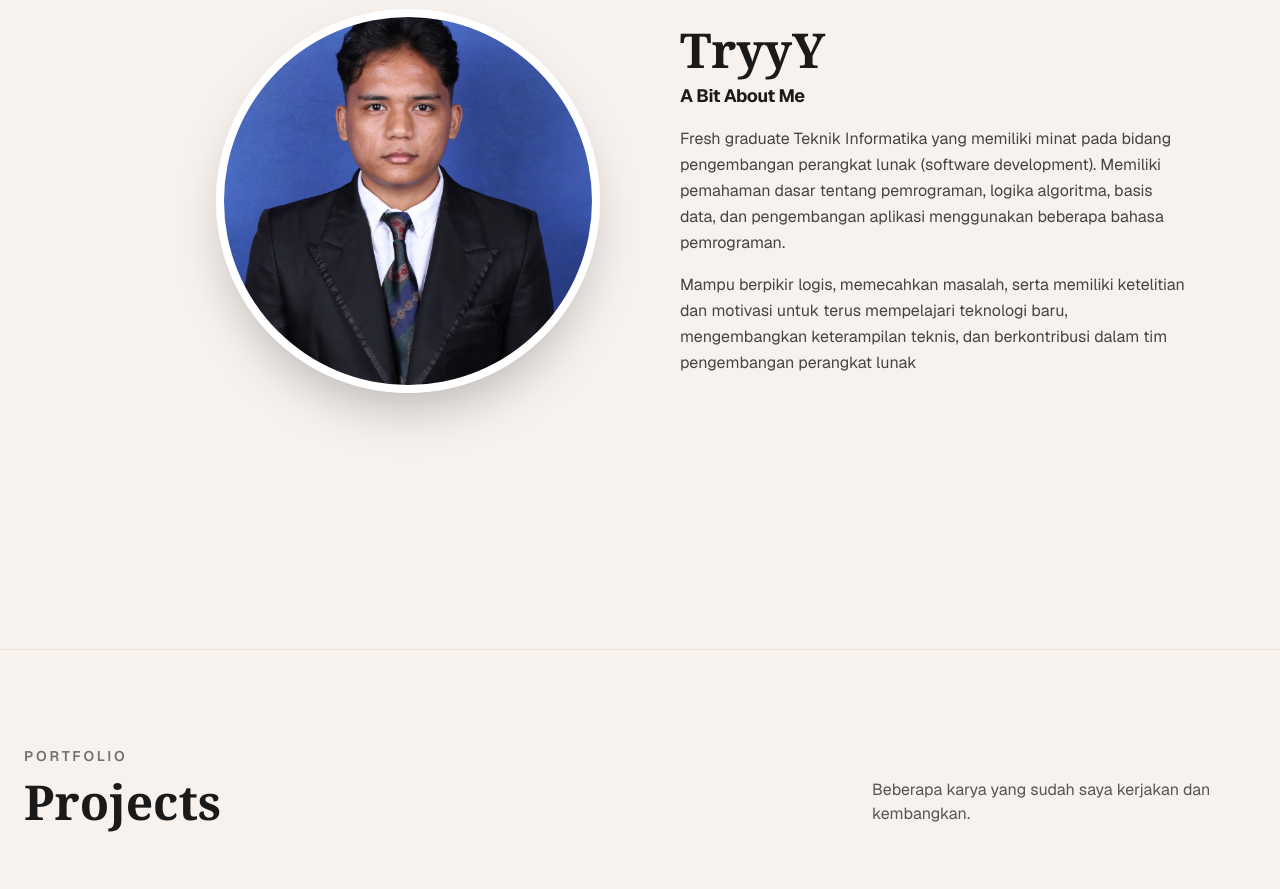
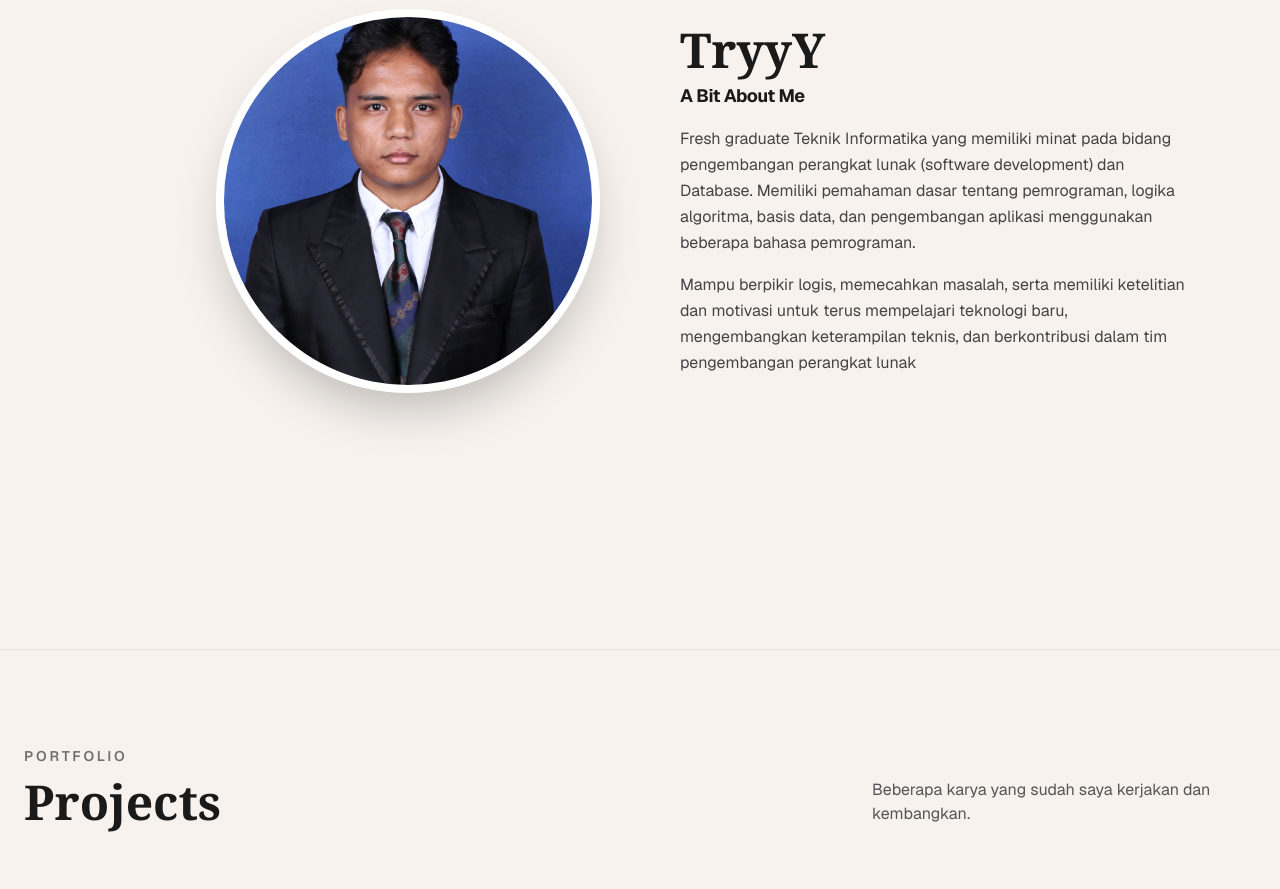
Before and after one commit to TryBonari/portofolio, a Next.js app: page / in a window 1280 px wide. Shown: the part 1040-1929 px from the top of the page. Built offline with nearby package versions, Linux system fonts and the light colour scheme.

Commit message:
about fix

```diff
--- a/page/about.tsx
+++ b/page/about.tsx
@@ -53,7 +53,7 @@ export function About() {
           <h2 className="text-4xl md:text-5xl font-serif font-bold text-[#1a1a1a] mb-2">TryyY</h2>
           <h3 className="text-lg font-bold text-[#1a1a1a] mb-4 tracking-tight">A Bit About Me</h3>
           <div className="space-y-4 text-[#444444] text-base leading-relaxed font-sans">
-            <p>Fresh graduate Teknik Informatika yang memiliki minat pada bidang pengembangan perangkat lunak (software development). Memiliki pemahaman dasar tentang pemrograman, logika algoritma, basis data, dan pengembangan aplikasi menggunakan beberapa bahasa pemrograman.</p>
+            <p>Fresh graduate Teknik Informatika yang memiliki minat pada bidang pengembangan perangkat lunak (software development) dan Database. Memiliki pemahaman dasar tentang pemrograman, logika algoritma, basis data, dan pengembangan aplikasi menggunakan beberapa bahasa pemrograman.</p>
             <p>Mampu berpikir logis, memecahkan masalah, serta memiliki ketelitian dan motivasi untuk terus mempelajari teknologi baru, mengembangkan keterampilan teknis, dan berkontribusi dalam tim pengembangan perangkat lunak</p>
           </div>
         </div>
```
